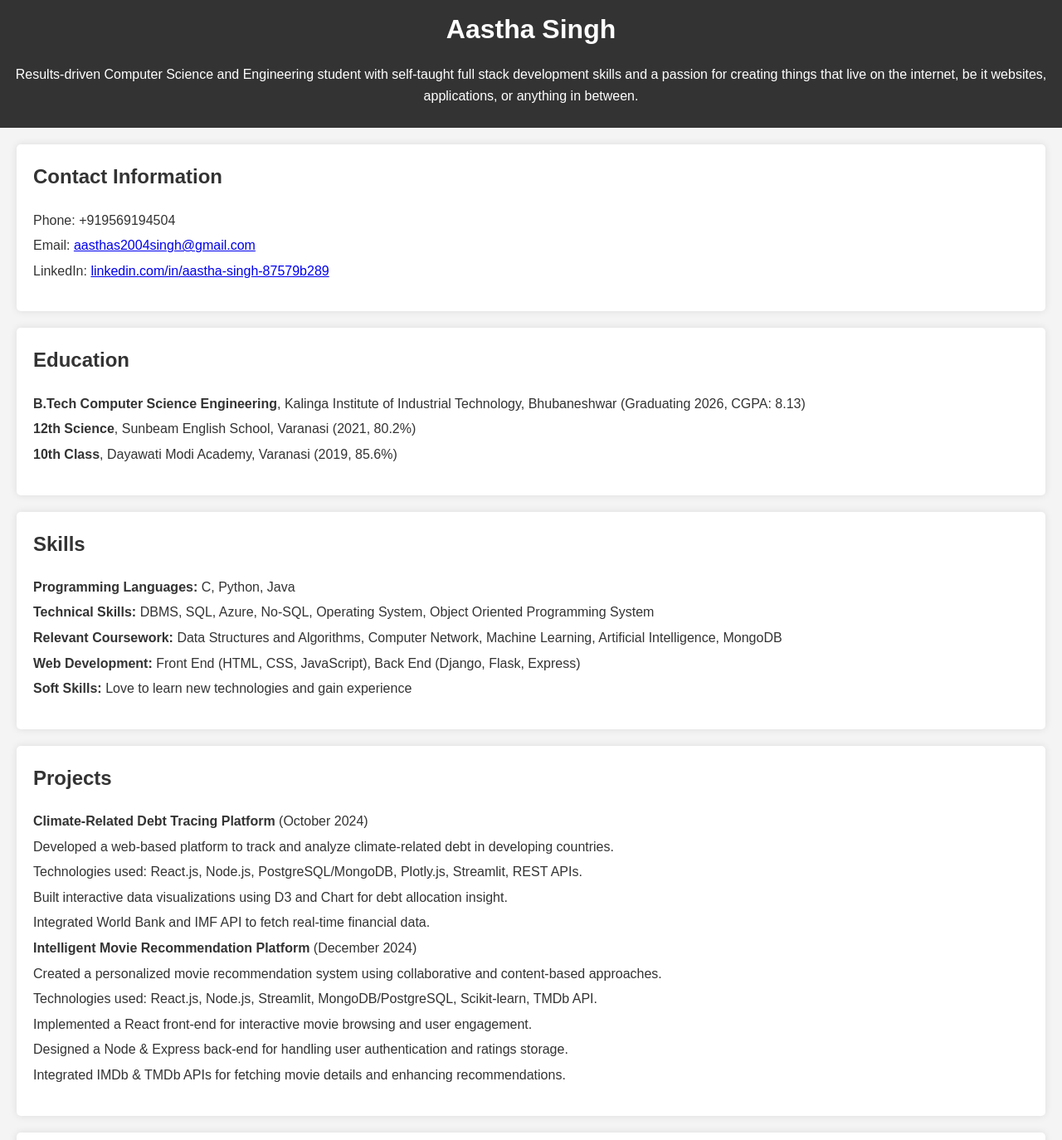
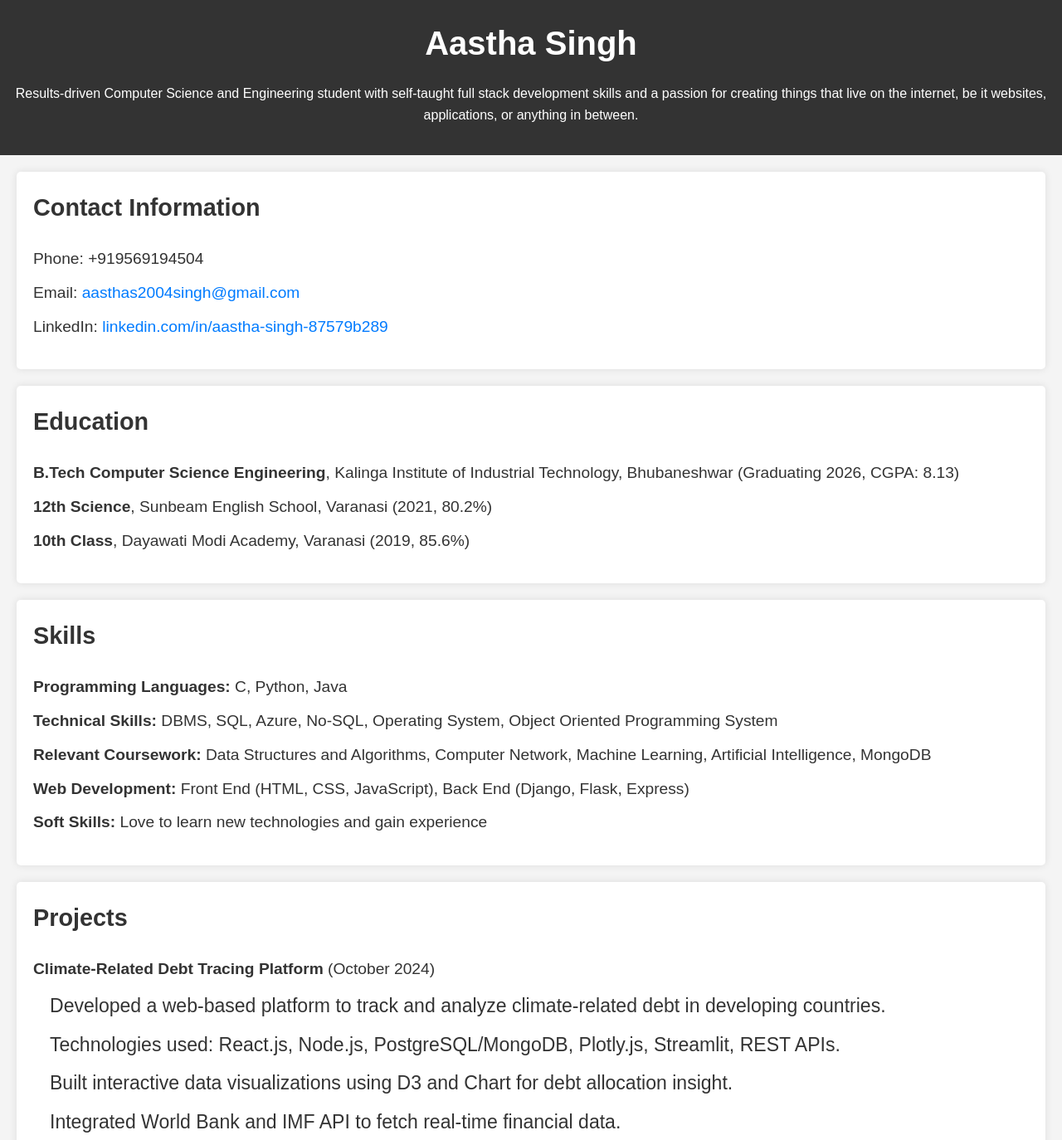
Before and after one commit to Aastha02-jan/Aastha02.github.io, a plain HTML site: page index.html in a window 1280 px wide. Shown: the top 1374 px of the page at 83% size. Drawn offline with Linux system fonts and the light colour scheme.

Commit message:
styles.css

```diff
--- a/styles.css
+++ b/styles.css
@@ -10,12 +10,13 @@ body {
 header {
     background: #333;
     color: #fff;
-    padding: 10px 0;
+    padding: 20px 0;
     text-align: center;
 }
 
 header h1 {
     margin: 0;
+    font-size: 2.5em;
 }
 
 section {
@@ -28,6 +29,8 @@ section {
 
 section h2 {
     margin-top: 0;
+    font-size: 1.8em;
+    color: #333;
 }
 
 ul {
@@ -36,5 +39,19 @@ ul {
 }
 
 ul li {
-    margin: 5px 0;
+    margin: 10px 0;
+    font-size: 1.2em;
 }
+
+ul li a {
+    color: #007BFF;
+    text-decoration: none;
+}
+
+ul li a:hover {
+    text-decoration: underline;
+}
+
+#projects ul ul {
+    padding-left: 20px;
+}
```
